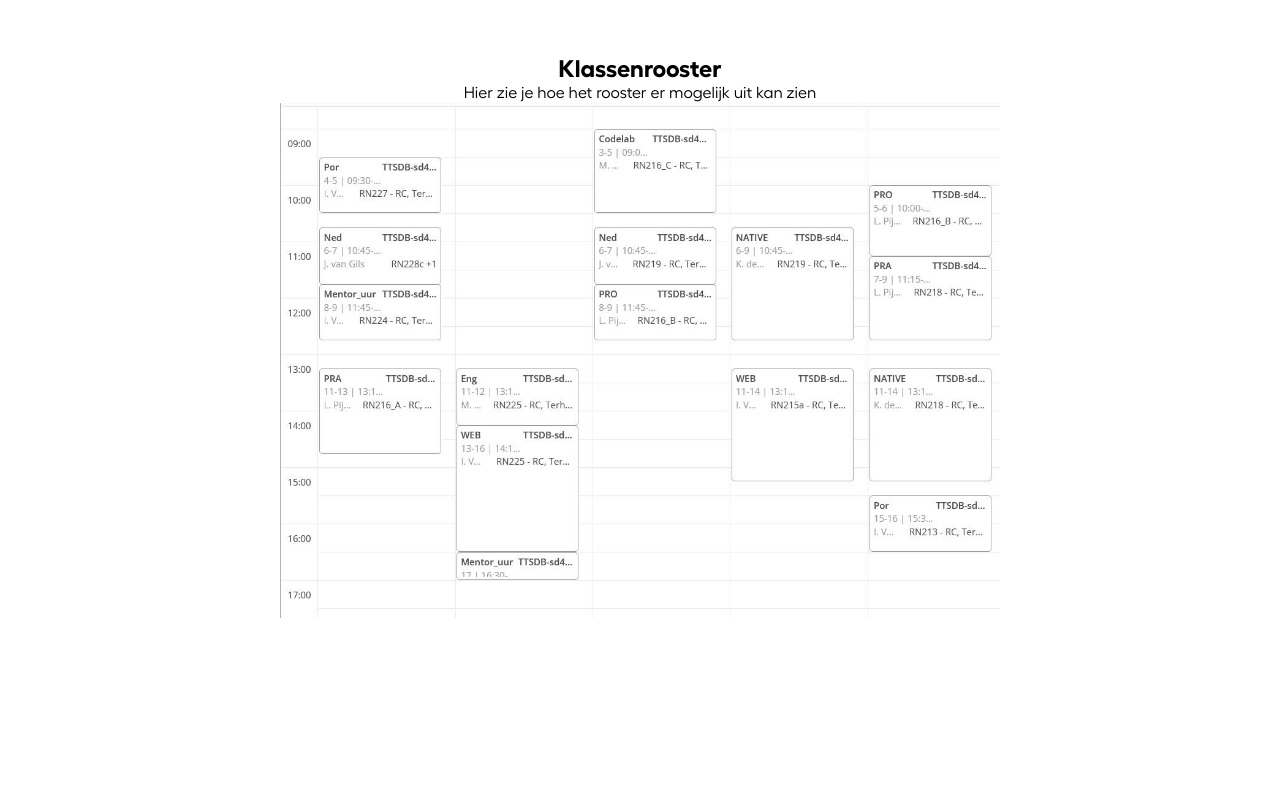
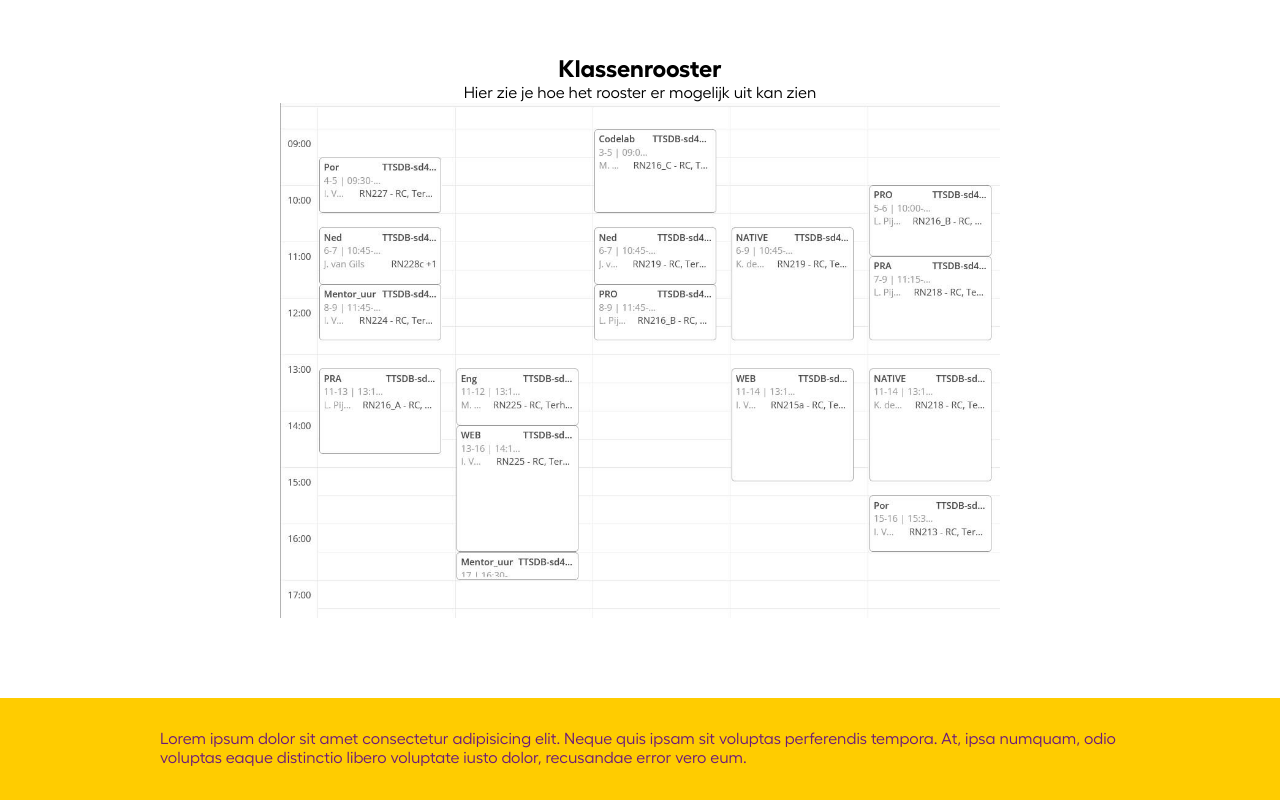
Before and after one commit to TBMVD/PRA_C1_OpenDag, a plain HTML site: page index.html in a window 1280 px wide. Shown: the part 1416-2216 px from the top of the page. Before the commit the page ends 2114 px from the top, so only its background shows below. Drawn offline with Linux system fonts and the light colour scheme.

Commit message:
added teachers

```diff
--- a/css/style.css
+++ b/css/style.css
@@ -53,7 +53,7 @@ main {
 .image_content {
   width: 60%;
   min-height: 25rem;
-  background-image: url('../assets/img/lesgeving.jpg');
+  background-image: url('../assets/img/elton.jpg');
   background-size: cover;
   background-position: center;
 }
@@ -99,3 +99,10 @@ main {
   margin-right: auto;
   width: 75%;
 }
+
+/* Footer */
+.teachers{
+  background-color: #ffcc00;
+  color: #69197c;
+  padding: 2rem 0;
+}
--- a/index.html
+++ b/index.html
@@ -66,9 +66,12 @@
         </div>
 
     </main>
-    <footer>
-        <!-- Voeg hier de footer-inhoud toe -->
-    </footer>
+    <div class="teachers">
+        <div class="content_width">
+            <p>Lorem ipsum dolor sit amet consectetur adipisicing elit. Neque quis ipsam sit voluptas perferendis
+                tempora. At, ipsa numquam, odio voluptas eaque distinctio libero voluptate iusto dolor, recusandae error
+                vero eum.</p>
+        </div>
     </div>
 </body>
 
```
Also changed, not shown: assets/img/elton.jpg (renamed from assets/img/lesgeving.jpg).
